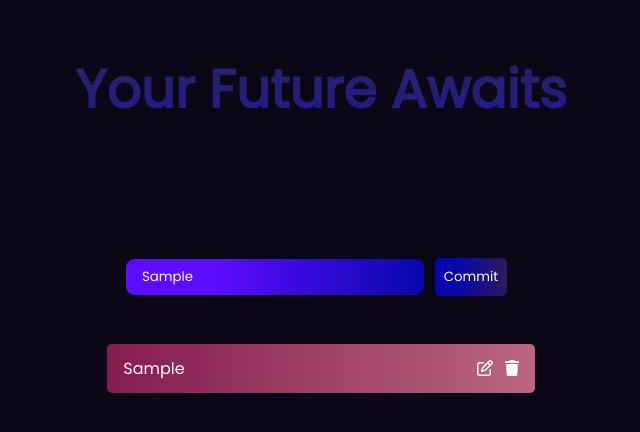
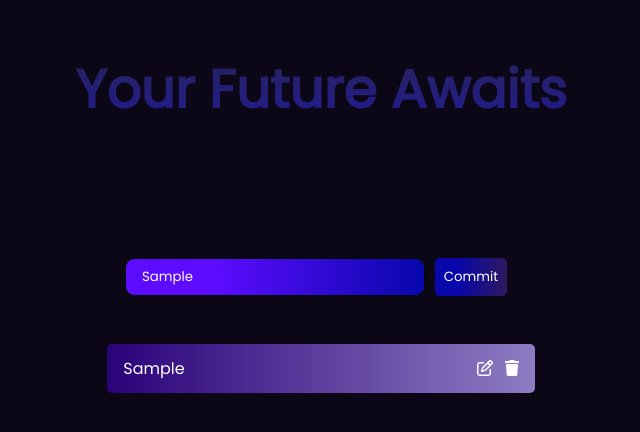
Before and after one commit to ecr00012/todo-app-repo, a React (Create React App) app: page / in a window 1280 px wide. Both pictures are taken after typing "Sample" into the empty fields and a click on the button "Commit". Shown: the top 432 px of the page, without its empty margins (319-959 px from the left). Built offline with nearby package versions, Linux system fonts and the light colour scheme.

Commit message:
Made alternating colors simpler and fit theme

```diff
--- a/src/App.css
+++ b/src/App.css
@@ -94,34 +94,21 @@ h1 {
   margin-bottom: 1rem;
 }
 
-.Todo:nth-child(4n ){
+.Todo:nth-child(n+1){
   background: linear-gradient(
   90deg,
-  rgb(161, 219, 160) 0%,
-  rgb(40, 147, 34) 100%
-  )
-}
-.Todo:nth-child(4n+1){
-  background: linear-gradient(
-  90deg,
-  rgba(93,12,255,1) 0%,
-  rgba(155,0,250,1) 100%
+  rgb(42, 2, 121) 0%,
+  rgb(143, 124, 195) 100%
   )
 }
 
-.Todo:nth-child(4n+2){
+
+
+.Todo:nth-child(2n+1){
   background: linear-gradient(
   90deg,
-  rgb(133, 28, 79) 0%,
-  rgb(186, 102, 127) 100%
-  )
-}
-
-.Todo:nth-child(4n+3){
-  background: linear-gradient(
-  90deg,
-  rgb(187, 100, 6) 0%,
-  rgb(234, 110, 52) 100%
+  rgb(0, 0, 0) 0%,
+  rgb(94, 52, 234) 100%
   )
 }
 
```
